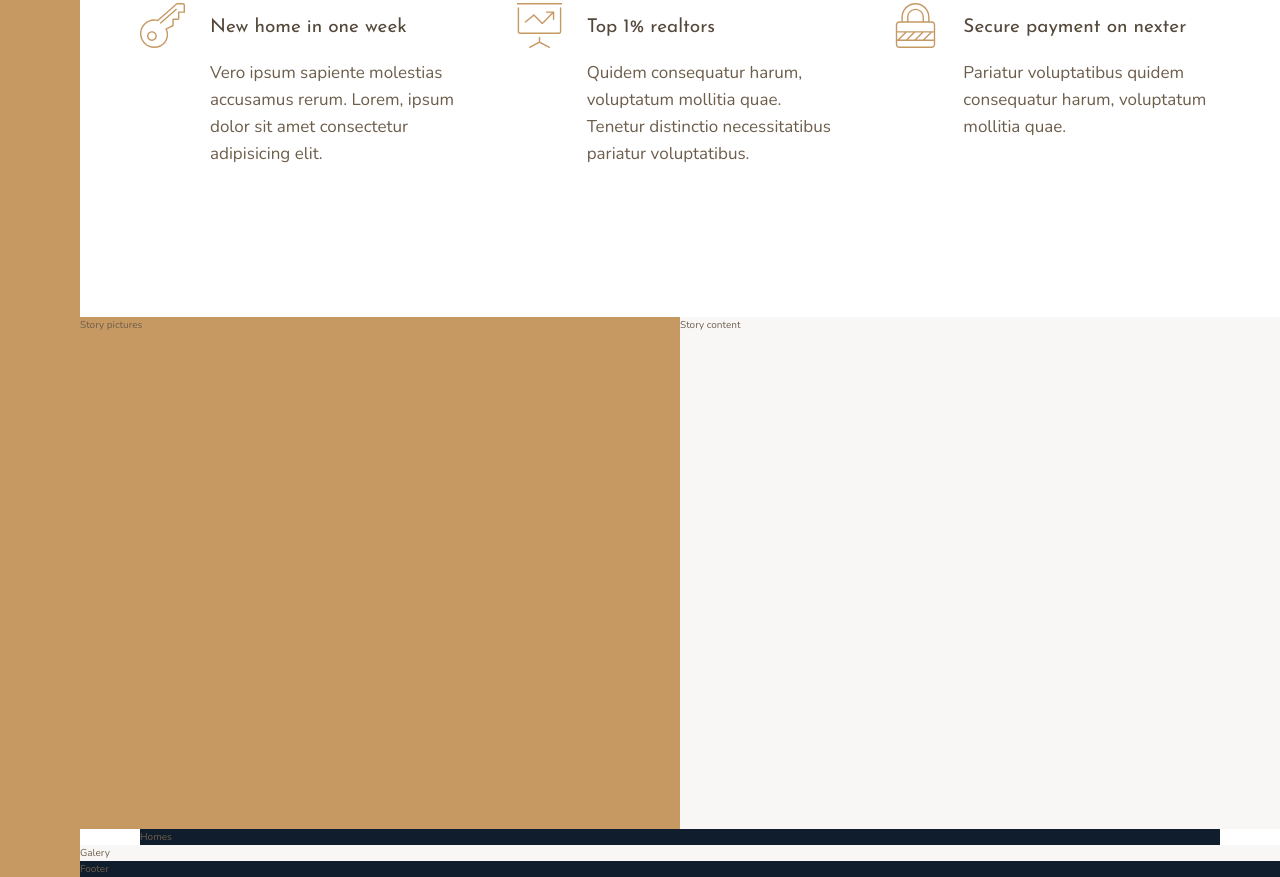
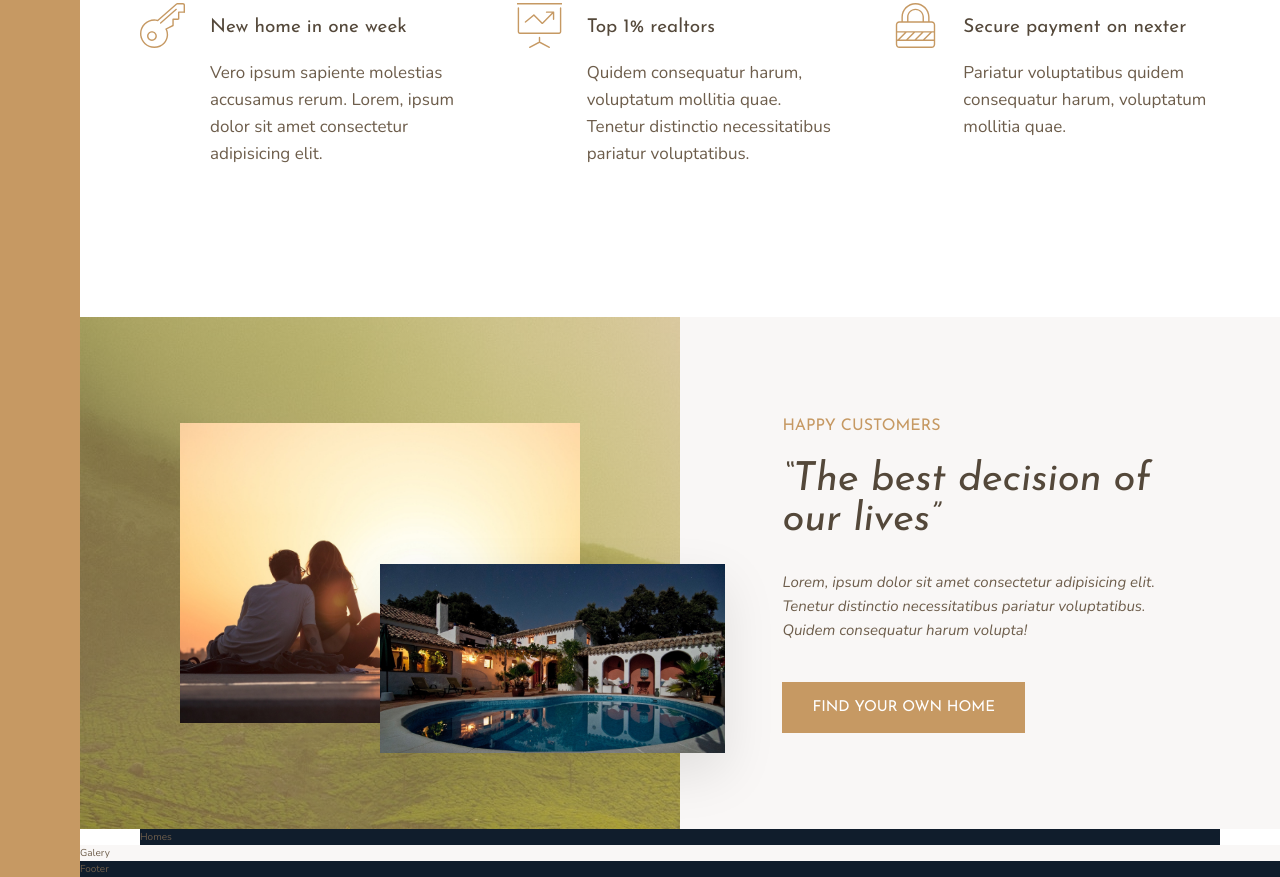
Before and after one commit to nguyenlambuu/nexter, a website: page index.html in a window 1280 px wide. Shown: the part 981-1858 px from the top of the page. Drawn offline with nearby package versions, Linux system fonts and the light colour scheme.

Commit message:
Build the story section

```diff
--- a/index.html
+++ b/index.html
@@ -70,11 +70,15 @@
         </section>
 
         <div class="story__pictures">
-            Story pictures
+            <img src="img/story-1.jpeg" alt="Couple with new house" class="story__img--1">
+            <img src="img/story-2.jpeg" alt="New house" class="story__img--2">
         </div>
 
         <div class="story__content">
-            Story content
+            <h3 class="heading-3 mb-sm">Happy customers</h3>
+            <h2 class="heading-2 heading-2--dark mb-md">&ldquo;The best decision of our lives&rdquo;</h2>
+            <p class="story__text">Lorem, ipsum dolor sit amet consectetur adipisicing elit. Tenetur distinctio necessitatibus pariatur voluptatibus. Quidem consequatur harum volupta!</p>
+            <button class="btn">Find your own home</button>
         </div>
         <section class="homes">
             Homes
--- a/sass/_story.scss
+++ b/sass/_story.scss
@@ -4,14 +4,52 @@ Story
 
 .story {
     &__pictures{
+        grid-column: full-start / col-end 4;
+
         background-color:$color-primary;
+        background-image: linear-gradient(rgba($color-primary, .5), rgba($color-primary, .5)), url(../img/back.jpg);
 
-        grid-column: full-start / col-end 4;
+        display: grid;
+        grid-template-rows: repeat(6, 1fr);
+        grid-template-columns: repeat(6, 1fr);
+        align-items: center;
+    }
+
+    &__img--1{
+        width: 100%;
+
+        grid-row: 2 / 6;
+        grid-column: 2 / 6;
+    }
+    &__img--2{
+        // width: 100%;
+        width: 115%;
+        box-shadow: 0 2rem 5rem rgba($color: #000000, $alpha: .1);
+
+        grid-row: 4 / 6;
+        grid-column: 4 / 7;
+        z-index: 20;
     }
 
     &__content {
+        grid-column: col-start 5 / full-end;
+
         background-color: $color-grey-light-1;
+        padding: 6rem 8vw;
 
-        grid-column: col-start 5 / full-end;
+        // display: flex;
+        // flex-direction: column;
+        // justify-content: center;
+        // align-items: flex-start;
+
+        display: grid;
+        align-content: center;
+        justify-items: start;
+    }
+
+    &__text {
+        font-size: 1.5rem;
+        font-style: italic;
+        margin-bottom: 4rem;
     }
 }
--- a/sass/_typography.scss
+++ b/sass/_typography.scss
@@ -12,9 +12,18 @@ Typography
 }
 .heading-2 {
     @extend %heading;
+    font-size: 4rem;
+    font-style: italic;
+    line-height: 1;
+
+    &--light {color: $color-grey-light-1;}
+    &--dark {color: $color-grey-dark-1;}
 }
 .heading-3 {
     @extend %heading;
+    font-size: 1.6rem;
+    color: $color-primary;
+    text-transform: uppercase;
 }
 .heading-4 {
     @extend %heading;
@@ -23,3 +32,25 @@ Typography
     &--light {color: $color-grey-light-1;}
     &--dark {color: $color-grey-dark-1;}
 }
+
+.btn {
+    background-color: $color-primary;
+    color: #fff;
+    border: none;
+    border-radius: 0;
+    font-family: $font-display;
+    font-size: 1.5rem;
+    text-transform: uppercase;
+    padding: 1.8rem 3rem;
+    cursor: pointer;
+    transition-timing-function: all .2s;
+
+    &:hover {
+        background-color: $color-primary-dark;
+    }
+}
+
+.mb-sm { margin-bottom: 2rem; }
+.mb-md { margin-bottom: 3rem; }
+.mb-lg { margin-bottom: 4rem; }
+.mb-hg { margin-bottom: 8rem; }
```
Also changed, not shown: css/style.css.
